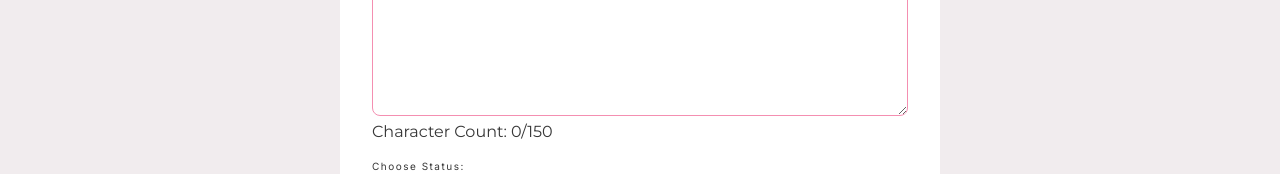
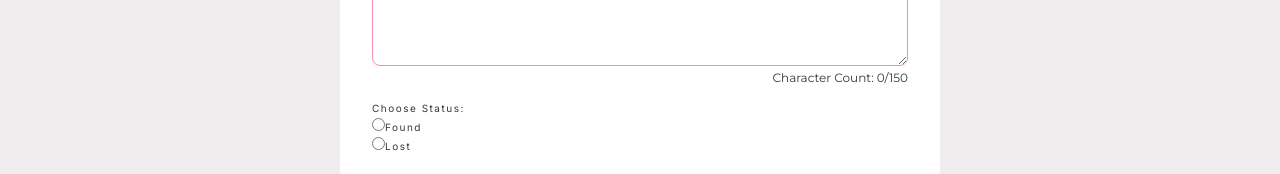
Before and after one commit to No-Country/c14-58-react-node, a React (Vite) app in the folder front/: page /post in a window 1280 px wide. Shown: the part 438-612 px from the top of the page. Built offline with nearby package versions, Linux system fonts and the light colour scheme.

Commit message:
load data to form from previous unlogged form

```diff
--- a/front/src/components/AnimalsSection/PostPetForm.jsx
+++ b/front/src/components/AnimalsSection/PostPetForm.jsx
@@ -2,7 +2,7 @@ import styled from "@emotion/styled";
 import { Link, useNavigate } from "react-router-dom";
 import { useForm } from "react-hook-form";
 import Button from "../../ui/Button";
-import { useState } from "react";
+import { useEffect, useState } from "react";
 import { useDispatch, useSelector } from "react-redux";
 import { postPet } from "../../redux/slices/pets";
 import { getUser } from "../../redux/slices/user";
@@ -12,7 +12,7 @@ const ContainerSignup = styled.div`
   display: flex;
   align-items: center;
   justify-content: start;
-  padding-top: 100px;
+  padding-top: 50px;
 `;
 
 const Input = styled.div`
@@ -82,7 +82,7 @@ const TitleForm = styled.h1`
 `;
 
 function PostPetForm() {
-  const { register, handleSubmit } = useForm();
+  const { register, handleSubmit, setValue } = useForm();
   const [characterCount, setCharacterCount] = useState(0);
   const { loading } = useSelector((state) => state.user);
   const { error } = useSelector((state) => state.user);
@@ -97,15 +97,28 @@ function PostPetForm() {
 
   const handleFormSubmit = (data) => {
     if (!token) {
+      console.log(data)
+      localStorage.setItem('petPost', JSON.stringify(data))
       document.getElementById("my_modal_4").showModal();
     } else {
       dispatch(postPet(data)).then(() => {
         dispatch(getUser());
       });
+      localStorage.removeItem('petPost')
       navigate("/home");
     }
   };
+  useEffect(()=>{
+    const storedPetData = JSON.parse(localStorage.getItem('petPost'));
 
+    if (storedPetData) {
+      setValue('title', storedPetData.title);
+      setValue('description', storedPetData.description);
+      setValue('status', storedPetData.status);
+      setCharacterCount(storedPetData.description.length)
+    }
+
+  },[setValue])
   return (
     <>
       <ContainerSignup>
@@ -133,7 +146,7 @@ function PostPetForm() {
                 onChange={handleDescriptionChange}
                 style={{ width: "100%", height: "250px" }}
               />
-              <p>Character Count: {characterCount}/150</p>
+              <p className="text-end text-xs">Character Count: {characterCount}/150</p>
             </Input>
 
             <Input>
```
